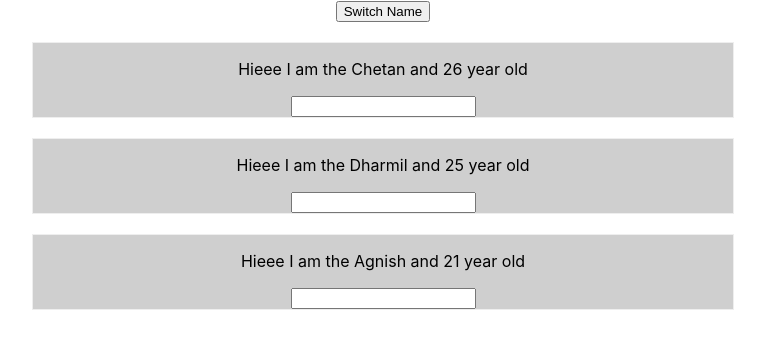
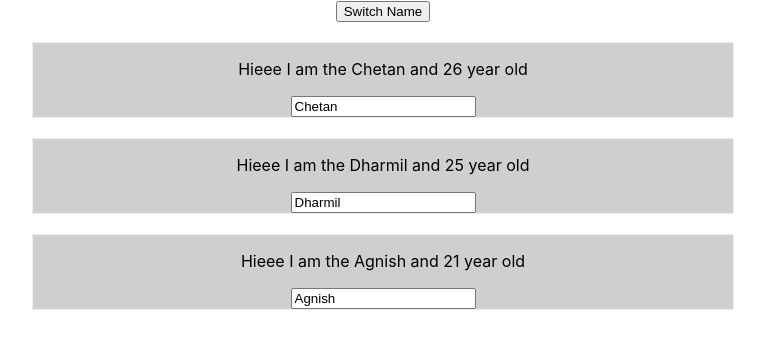
Before and after one commit to chetankadam/React-Concept-Project, a React (Create React App) app: page / in a window 1280 px wide. Both pictures are taken after a click on the button "Switch Name". Shown: the top 348 px of the page, without its empty margins (257-1022 px from the left). Built offline with nearby package versions, Linux system fonts and the light colour scheme.

Commit message:
mapped according to person object

```diff
--- a/src/App.js
+++ b/src/App.js
@@ -6,16 +6,21 @@ class App extends Component {
 
   state = {
     persons: [
-      {name:'Chetan', age: 26 },
-      { name:'Dharmil', age: 25 },
-      { name:'Agnish', age: 21 }
+      {id:0, name:'Chetan', age: 26 },
+      {id:1, name:'Dharmil', age: 25 },
+      {id:2, name:'Agnish', age: 21 }
     ],
     otherState: 'Cool yeah...',
     showPerson: false
   }
 
  deletePersonHandler = (personIndex) => {
-    const persons = this.state.persons;
+  //  This will splice the object and copy the data in new object. (One way)
+    // const persons = this.state.persons.splice();
+  // Or
+
+  const persons = [...this.state.persons];
+
     persons.splice(personIndex,1);
     this.setState({ persons : persons })
  };
@@ -25,14 +30,23 @@ class App extends Component {
     this.setState({showPerson: !doesShow});
   }
 
-  nameChangeHandler = (event) => {
-    this.setState({
-      persons: [
-        {name:'Chetan', age: 26 },
-        { name:event.target.value, age: 25 },
-        { name:'Agnish', age: 27 }
-      ]
-    })
+  nameChangeHandler = (event,id) => {
+    console.log("Event-->",event);
+    console.log("ID-->",id);
+    const personIndex = this.state.persons.findIndex(p => {
+      return p.id === id;
+    });
+    const person = {
+      ...this.state.persons[personIndex]
+    };
+
+    person.name = event.target.value;
+
+    const persons =  [...this.state.persons];
+    persons[personIndex] = person;
+
+    this.setState({persons:persons});
+
   };
   render() {
     let persons = null;
@@ -40,23 +54,16 @@ class App extends Component {
       persons = (
         <div>
           {this.state.persons.map((person,index) => {
-            return (
-              <Person
+            return  <Person
                 key={index}
                 name={person.name}
                 age={person.age}
                 click = {() => this.deletePersonHandler(index)}
+                changed = {(event) => {console.log("called");
+                this.nameChangeHandler(event,index)
+              }}
               />
-            )
           })}
-          {/* <Person click={this.switchNameHandler.bind(this,'Swheta')} name={this.state.person[0].name} age={this.state.person[0].age} >My Hobbies: Riding </Person>
-          <Person
-            name={this.state.person[1].name}
-            age={this.state.person[1].age}
-            click={this.switchNameHandler.bind(this,'Max..')}
-            changed={this.nameChangeHandler}
-          />
-          <Person name={this.state.person[2].name} age={this.state.person[2].age}/> */}
         </div>
       );
     }
--- a/src/Person/person.js
+++ b/src/Person/person.js
@@ -5,7 +5,9 @@ const person = (props) => {
     <div className="personWrapper">
       <p onClick={props.click}> Hieee I am the {props.name} and {props.age} year old </p>
       <p> {props.children} </p>
-      <input type="text" onChange={props.changed} value={props.value}/>
+      <input type="text"
+        onChange={props.changed}
+        value={props.name}/>
     </div>
   );
 }
```
